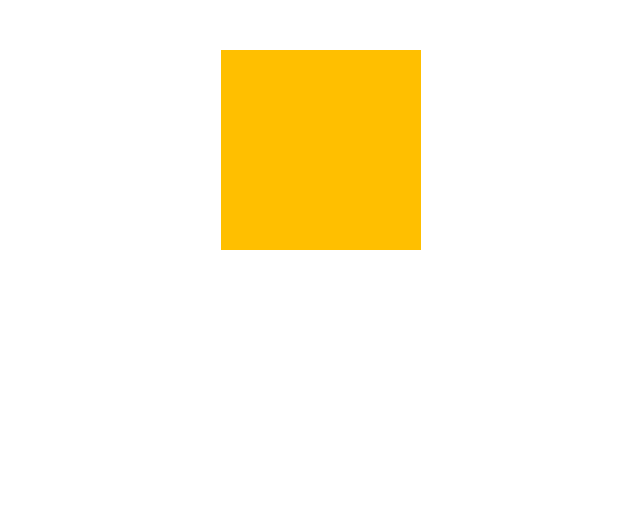
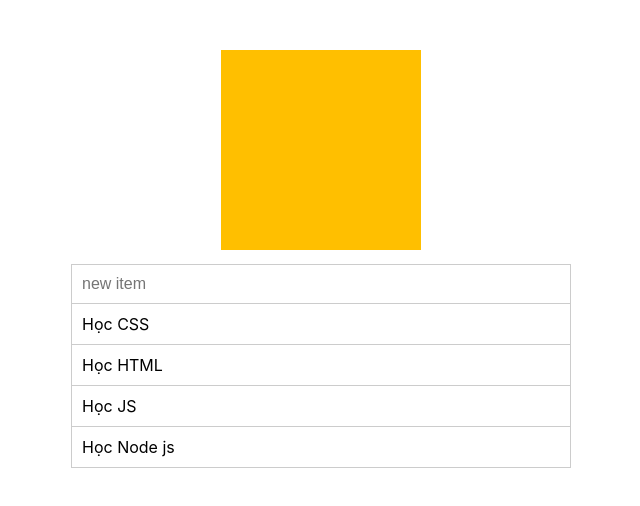
Before and after one commit to ngochoanit/reach-hooks-basic, a React (Create React App) app: page / in a window 1280 px wide. Shown: the top 506 px of the page, without its empty margins (319-959 px from the left). Built offline with nearby package versions, Linux system fonts and the light colour scheme.

Commit message:
useState part 2

```diff
--- a/src/App.js
+++ b/src/App.js
@@ -1,10 +1,12 @@
 import './App.scss';
 import ColorBox from './Components/ColorBox/ColorBox';
+import TodoList from './Components/TodoList/TodoList';
 
 function App() {
   return (
     <div className="App">
       <ColorBox></ColorBox>
+      <TodoList></TodoList>
     </div>
   );
 }
--- a/src/Components/ColorBox/ColorBox.js
+++ b/src/Components/ColorBox/ColorBox.js
@@ -9,7 +9,7 @@ ColorBox.propTypes = {
 };
 
 function ColorBox(props) {
-    //initialColor
+    //initialColor state
     const initialColor = () => {
         return localstored.get() || COLOR_ARR[0]
     }
--- /dev/null
+++ b/src/Components/TodoList/TodoList.js
@@ -0,0 +1,67 @@
+import React, { useState } from 'react';
+import PropTypes from 'prop-types';
+import { TODOS } from '../../utilities/constant'
+import './TodoList.scss'
+
+TodoList.propTypes = {
+
+};
+
+function TodoList(props) {
+    const todosInitial = TODOS
+    const [todos, setTodos] = useState(() => { return todosInitial })
+    const [title, setTitle] = useState('')
+    const removeItem = (item) => () => {
+        const index = todos.findIndex(todo => todo.id === item.id)
+        const newTodos = [...todos]
+        newTodos.splice(index, 1)
+        setTodos(newTodos)
+    }
+    const handleInputChange = (e) => {
+
+        if (e.target.value !== title) {
+            setTitle(e.target.value)
+        }
+
+    }
+    const addNewItem = (e) => {
+
+        if (e.key === 'Enter' && title) {
+            const newItem = {
+                id: (Math.random() + 1).toString(36).substring(7),
+                title: e.target.value,
+            }
+            console.log(newItem)
+            const newTodos = [...todos, newItem]
+            setTodos(newTodos)
+            setTitle('')
+            e.target.blur()
+        }
+    }
+    return (
+        <div className="todo">
+            <ul className="todoList">
+                <input
+                    type="text"
+                    className="todoList-inputText"
+                    placeholder="new item"
+                    value={title}
+                    onChange={handleInputChange}
+                    onKeyUp={addNewItem}
+                ></input>
+                {
+                    todos.map((item, index) =>
+                        <li className="todoList-item"
+                            key={index}
+                            onClick={removeItem(item)}
+
+                        >{item.title}
+                        </li>
+                    )
+                }
+            </ul>
+        </div >
+    );
+}
+
+export default TodoList;
--- /dev/null
+++ b/src/Components/TodoList/TodoList.scss
@@ -0,0 +1,30 @@
+.todo {
+    box-sizing: border-box;
+    border: 1px solid #ccc;
+    width: 500px;
+    margin: 10px auto;
+    .todoList {
+        list-style: none;
+        text-align: left;
+        padding-left: 0px;
+        margin: 0px;
+        &-inputText {
+            display: inline-block;
+            width: 100%;
+            border: none;
+            border-bottom: 1px solid #ccc;
+            margin: 0 auto;
+            padding: 10px 10px;
+            outline: none;
+            font-size: 16px;
+            box-sizing: border-box;
+        }
+        &-item {
+            padding: 10px 10px;
+            cursor: pointer;
+        }
+        &-item ~ .todoList-item {
+            border-top: 1px solid #ccc;
+        }
+    }
+}
--- a/src/utilities/constant.js
+++ b/src/utilities/constant.js
@@ -1 +1,7 @@
 export const COLOR_ARR = ['#FFBF00', '#E83F6F', '#2274a5', '#32936f']
+export const TODOS = [
+    { id: 1, title: 'Học CSS' },
+    { id: 2, title: 'Học HTML' },
+    { id: 3, title: 'Học JS' },
+    { id: 4, title: 'Học Node js' },
+]
```
